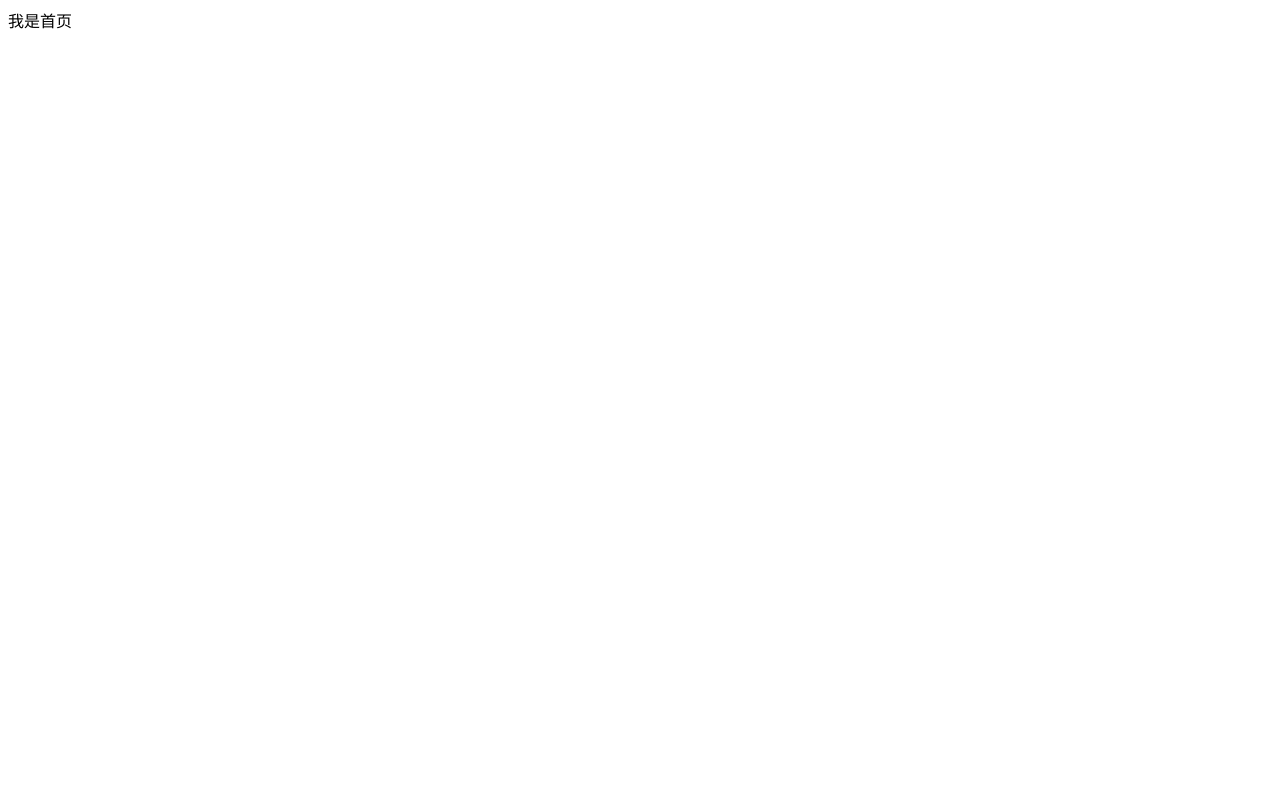
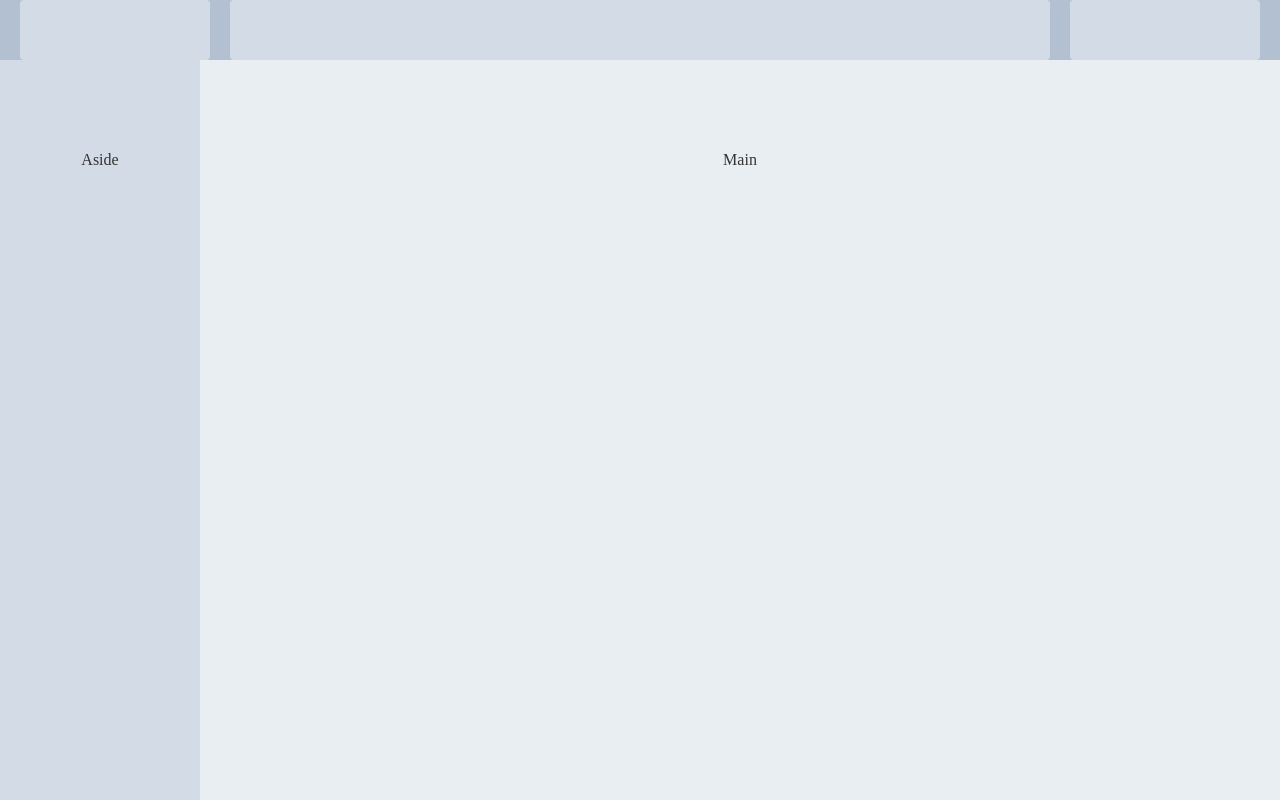
Before and after one commit to Alexander-Eve/shop_admin, a Vue app: page /login#/index in a window 1280 px wide. Built offline with nearby package versions, Linux system fonts and the light colour scheme; sample sign-in values are in the browser's storage.

Commit message:
index架子

```diff
--- a/src/App.vue
+++ b/src/App.vue
@@ -12,6 +12,11 @@ export default {
 </script>
 
 <style lang="scss">
+* {
+  margin: 0;
+  padding: 0;
+  list-style: none;
+}
 html,
 body,
 #app {
--- a/src/main.js
+++ b/src/main.js
@@ -3,6 +3,7 @@ import App from './App.vue'
 import router from './router'
 import ElementUI from 'element-ui'
 import 'element-ui/lib/theme-chalk/index.css'
+import 'element-ui/lib/theme-chalk/display.css'
 
 Vue.config.productionTip = false
 
--- a/src/views/Index.vue
+++ b/src/views/Index.vue
@@ -1,6 +1,18 @@
 <template>
   <div class="index">
-    我是首页
+    <el-container>
+      <el-header>
+        <el-row :gutter="20">
+          <el-col :span="4"><div class="grid-content bg-purple"></div></el-col>
+          <el-col :span="16"><div class="grid-content bg-purple"></div></el-col>
+          <el-col :span="4"><div class="grid-content bg-purple"></div></el-col>
+        </el-row>
+      </el-header>
+      <el-container>
+        <el-aside width="200px">Aside</el-aside>
+        <el-main>Main</el-main>
+      </el-container>
+    </el-container>
   </div>
 </template>
 
@@ -10,4 +22,78 @@ export default {
 </script>
 
 <style lang="scss">
+.index {
+  height: 100%;
+}
+.el-header {
+    background-color: #B3C0D1;
+    color: #333;
+    text-align: center;
+    line-height: 60px;
+    .logo {
+      float: left;
+      height: 100%;
+      width: 180px;
+      img {
+        width: 100%;
+        // height: 100%;
+      }
+    }
+    .quit {
+      float: right;
+      height: 100%;
+    }
+    .title {
+      overflow: hidden;
+      height: 100%;
+      font-size: 30px;
+      color: white;
+      font-weight: 700;
+    }
+  }
+
+.el-aside {
+  background-color: #D3DCE6;
+  color: #333;
+  text-align: center;
+  line-height: 200px;
+}
+
+.el-main {
+  background-color: #E9EEF3;
+  color: #333;
+  text-align: center;
+  line-height: 160px;
+}
+
+.el-container {
+height: 100%;
+}
+.el-row {
+  margin-bottom: 20px;
+  &:last-child {
+    margin-bottom: 0;
+  }
+}
+.el-col {
+  border-radius: 4px;
+  height: 100%;
+}
+.bg-purple-dark {
+  background: #99a9bf;
+}
+.bg-purple {
+  background: #d3dce6;
+}
+.bg-purple-light {
+  background: #e5e9f2;
+}
+.grid-content {
+  border-radius: 4px;
+  min-height: 60px;
+}
+.row-bg {
+  padding: 10px 0;
+  background-color: #f9fafc;
+}
 </style>
--- a/src/views/Login.vue
+++ b/src/views/Login.vue
@@ -55,6 +55,7 @@ export default {
           const { status, msg } = res.data.meta
           if (status === 200) {
             const { token } = res.data.data
+            // const { token } = res.data.data
             // 登录成功给一个提示
             this.$message.success('登录成功 ')
             // 把token令牌存储在本地中
```
